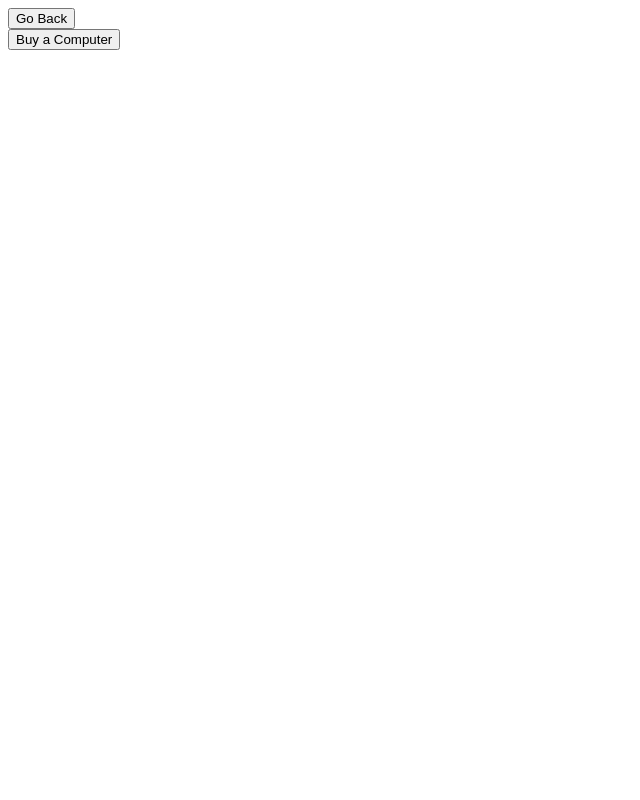
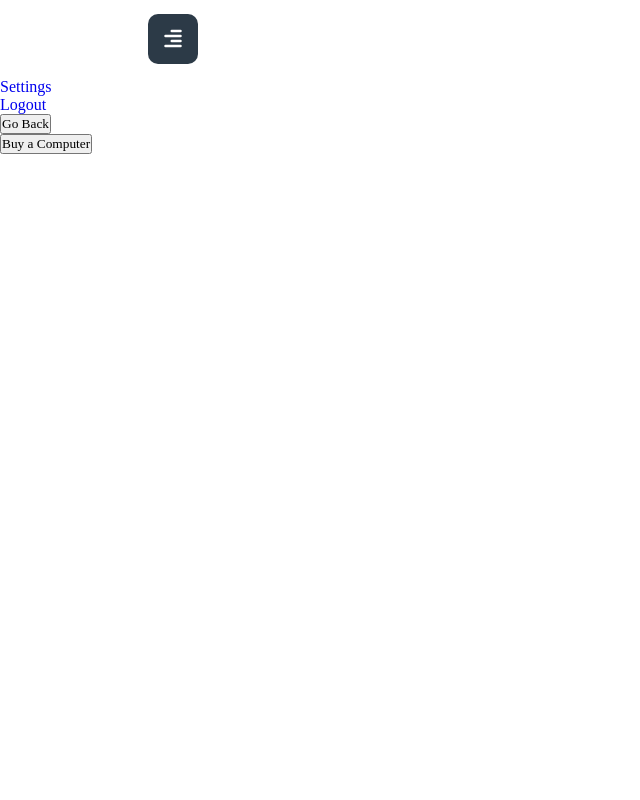
Before and after one commit to CoolHackerBoy/DeveloperQuest, a PHP site: page /store.php in a window 1280 px wide. Shown: the whole page, without its empty margins (0-640 px from the left). Run offline with PHP 8.4, Linux system fonts and the light colour scheme; the visitor is signed in with stand-in values (Sample User, id 1); some libraries are stand-ins or nearby versions.

Commit message:
Nav
Nav shows everywhere except for login

```diff
--- a/footer.php
+++ b/footer.php
@@ -1,4 +1,4 @@
-		<script src="https://ajax.googleapis.com/ajax/libs/jquery/3.5.1/jquery.min.js"></script>
+ 		<script src="https://ajax.googleapis.com/ajax/libs/jquery/3.5.1/jquery.min.js"></script>
 		<script src="helperfunction.js"></script>
 		<script type="text/javascript" src="classes/Computer.js"></script>
 		<script type="text/javascript" src="classes/Game.js"></script>
--- a/header.php
+++ b/header.php
@@ -8,16 +8,7 @@
 		if($_SERVER['SCRIPT_NAME'] == '/DeveloperQuest/index.php'){
 			header('Location: mainUI.php');
 		}
-
 	}
 
-
+	include('header_html.php');
 ?>
-
-<! DOCTYPE HTML>
-<html>
-	<head>
-		<title>Developer Quest</title>
-		<link type="text/css" rel="stylesheet" href="style.css">
-	</head>
-<body>
--- /dev/null
+++ b/header_html.php
@@ -0,0 +1,13 @@
+<!DOCTYPE HTML>
+<html>
+	<head>
+		<title>Developer Quest</title>
+		<script src="https://kit.fontawesome.com/562fbcb4e9.js" crossorigin="anonymous"></script>
+		<link type="text/css" rel="stylesheet" href="style.css">
+	</head>
+<body>
+	<?php
+		if(isset($_SESSION['username'] ) ){
+			include('nav.php');
+		}
+	?>
--- a/login.php
+++ b/login.php
@@ -1,3 +1,5 @@
+<?php include('header_html.php'); ?>
+
 <h1>Developer Quest</h1>
 <h1>Register or Log in to get access!<h1>
 <form method="post" action="login_process.php">
@@ -17,3 +19,5 @@
 	<br>
 	<input type="submit" value="Register">
 </form>
+
+<?php include('footer.php'); ?>
--- /dev/null
+++ b/nav.php
@@ -0,0 +1,14 @@
+
+	<div class="inner-width">
+		<div  class="menu-icon">
+			<i class="fas fa-align-right"></i>
+		</div>
+	</div>
+
+
+	<div class="navigation-menu">
+		<nav>
+			<li><a href="#">Settings</a></li>
+			<li><a href="logout.php">Logout</a></li>
+		</nav>
+	</div>
--- a/style.css
+++ b/style.css
@@ -27,3 +27,40 @@ body{
 	position:relative;
 	top:1px;
 }
+
+*{
+	margin: 0;
+	padding: 0;
+	font-family: san-serif;
+	text-decoration: none;
+	list-style: none;
+	box-sizing: border-box;
+}
+
+.inner-width{
+	max-width: 80%;
+	display: flex;
+	align-items: center;
+	justify-content: space-between;
+	padding: 14px 20px;
+	margin: auto;
+
+}
+
+.menu-icon{
+	width: 50px;
+	height: 50px;
+	background: #2c3a47;
+	color: #fff;
+	text-align: center;
+	line-height: 50px;
+	display: flex;
+    align-items: center;
+    flex-direction: column;
+    justify-content: center;
+	font-size: 20px;
+	z-index: 2;
+	border-radius: 10px;
+	cursor: pointer;
+	transition: .2s linear;
+}
```
